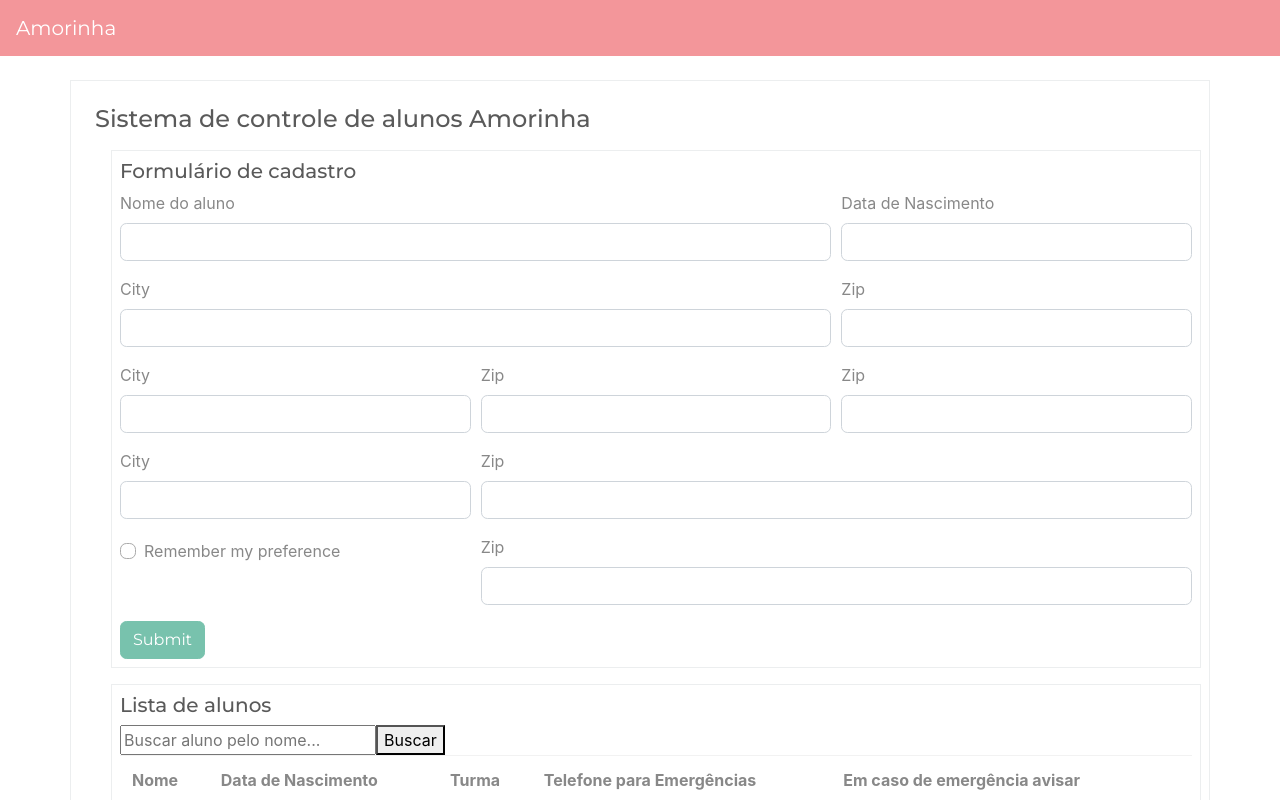
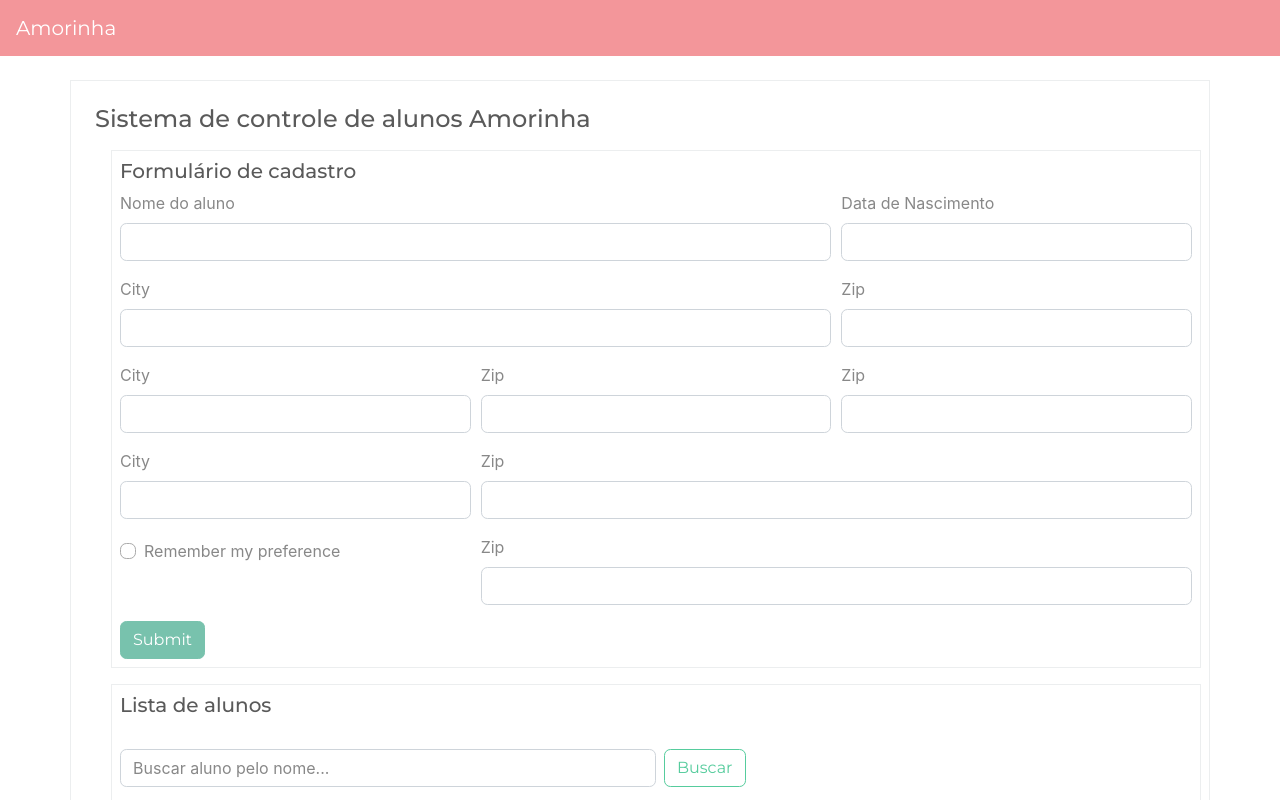
Before and after one commit to mikansc/escola_amorinha, a React (Create React App) app: page / in a window 1280 px wide. Shown: the top 800 px of the page. Built offline with nearby package versions, Linux system fonts and the light colour scheme.

Commit message:
styles: add bootstrap styles

```diff
--- a/src/components/Filter/Filter.jsx
+++ b/src/components/Filter/Filter.jsx
@@ -2,9 +2,15 @@ import React from "react";
 
 const Filter = () => {
   return (
-    <div>
-      <input type="text" placeholder="Buscar aluno pelo nome..." />
-      <button type="button">Buscar</button>
+    <div className="form-inline">
+      <input
+        className="form-control mr-2 my-4  w-50"
+        type="text"
+        placeholder="Buscar aluno pelo nome..."
+      />
+      <button className="btn btn-outline-success my-2 my-sm-0" type="button">
+        Buscar
+      </button>
     </div>
   );
 };
```
